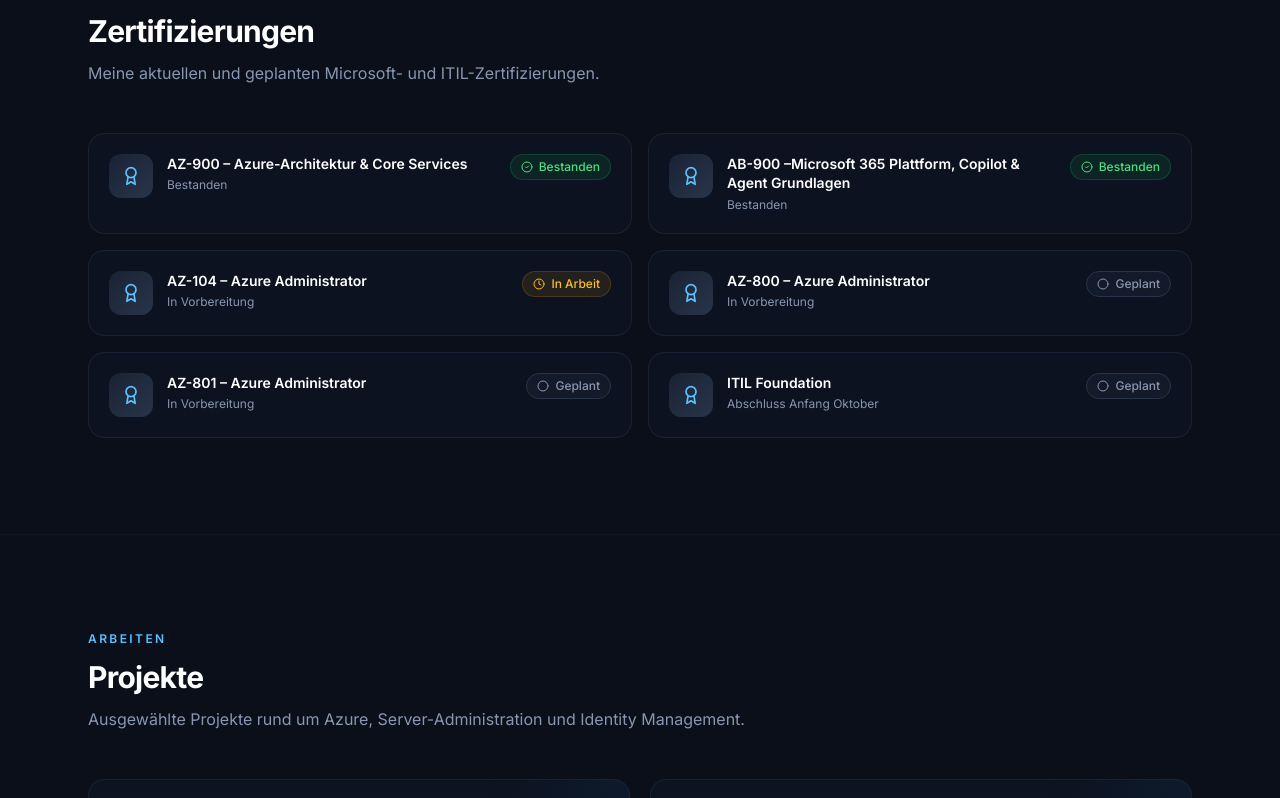
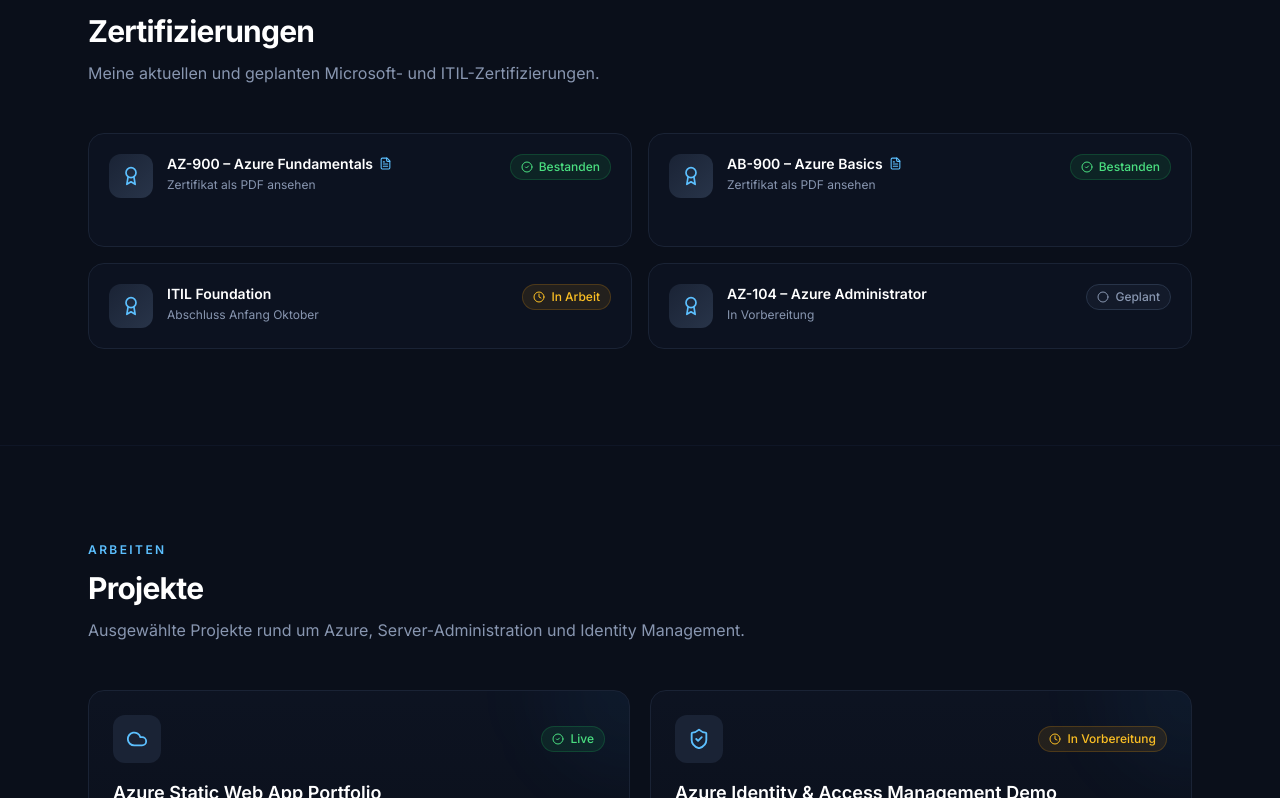
Before and after one commit to uv-code/IT-administration--Portofolio, a React (Vite) app in the folder project/: page / in a window 1280 px wide. Shown: the part 1402-2200 px from the top of the page. Built offline with nearby package versions, Linux system fonts and the light colour scheme.

Commit message:
Update src folder structure

```diff
--- a/project/src/App.tsx
+++ b/project/src/App.tsx
@@ -15,6 +15,8 @@ import {
   Clock,
   Circle,
   ChevronDown,
+  FileText,
+  ExternalLink,
 } from 'lucide-react';
 
 const NAV_LINKS = [
@@ -41,51 +43,54 @@ const CERTIFICATIONS: {
   short: string;
   status: CertStatus;
   note: string;
+  pdfUrl?: string;
 }[] = [
-  { name: 'AZ-900 – Azure-Architektur & Core Services', short: 'AZ-900', status: 'passed', note: 'Bestanden' },
-  { name: 'AB-900 –Microsoft 365 Plattform, Copilot & Agent Grundlagen ', short: 'AB-900', status: 'passed', note: 'Bestanden' },
-  {name: 'AZ-104 – Azure Administrator', short: 'AZ-104', status: 'in-progress', note: 'In Vorbereitung'  },
-  {name: 'AZ-800 – Azure Administrator', short: 'AZ-800', status: 'planned', note: 'In Vorbereitung'  },
-  {name: 'AZ-801 – Azure Administrator', short: 'AZ-801', status: 'planned', note: 'In Vorbereitung'  },
-  { name: 'ITIL Foundation', short: 'ITIL', status: 'planned', note: 'Abschluss Anfang Oktober' },
+  { name: 'AZ-900 – Azure Fundamentals', short: 'AZ-900', status: 'passed', note: 'Bestanden', pdfUrl: '/certs/az-900.pdf' },
+  { name: 'AB-900 – Azure Basics', short: 'AB-900', status: 'passed', note: 'Bestanden', pdfUrl: '/certs/ab-900.pdf' },
+  { name: 'ITIL Foundation', short: 'ITIL', status: 'in-progress', note: 'Abschluss Anfang Oktober' },
+  { name: 'AZ-104 – Azure Administrator', short: 'AZ-104', status: 'planned', note: 'In Vorbereitung' },
+];
 
-];
+type ProjectStatus = 'live' | 'in-progress' | 'planned';
 
 const PROJECTS: {
   title: string;
   description: string;
   tags: string[];
   icon: typeof Cloud;
-  status: CertStatus;
+  status: ProjectStatus;
 }[] = [
   {
     title: 'Azure Static Web App Portfolio',
     description:
       'Dieses Portfolio, deployed als Azure Static Web App mit React, Vite und Tailwind CSS. Vollständig responsiv und GitHub-verbunden.',
-    tags: ['Azure Static Web Apps', 'React', 'Vite', 'Tailwind'], status: 'planned',    icon: Cloud,
+    tags: ['Azure Static Web Apps', 'React', 'Vite', 'Tailwind'],
+    icon: Cloud,
+    status: 'live',
   },
   {
     title: 'Azure Identity & Access Management Demo',
     description:
       'Demonstration von Entra ID (Azure AD) Benutzerverwaltung, RBAC-Rollen, bedingtem Zugriff und Sicherheitsrichtlinien.',
     tags: ['Entra ID', 'RBAC', 'Conditional Access', 'Security'],
-    status: 'planned',
     icon: ShieldCheck,
+    status: 'in-progress',
   },
   {
     title: 'Windows Server & AD Lab',
     description:
       'Lokales Lab mit Windows Server, Active Directory, DNS, DHCP und Group Policy zur Administration in einer isolierten Umgebung.',
-    tags: ['Windows Server', 'Active Directory', 'GPO', 'DNS'], status: 'planned',
+    tags: ['Windows Server', 'Active Directory', 'GPO', 'DNS'],
     icon: Server,
+    status: 'in-progress',
   },
   {
     title: 'Azure VM Deployment',
     description:
       'Automatisierte Bereitstellung einer Azure-VM inkl. Netzwerksicherheitsgruppe, Speicherkonto und Diagnoseeinstellungen via Portal & CLI.',
     tags: ['Azure VM', 'NSG', 'CLI', 'IaC'],
+    icon: Cloud,
     status: 'planned',
-    icon: Cloud,
   },
 ];
 
@@ -387,32 +392,56 @@ function Certifications() {
         <div className="grid gap-4 sm:grid-cols-2">
           {CERTIFICATIONS.map((cert) => {
             const cfg = statusConfig[cert.status];
-            const Icon = cfg.icon;
+            const StatusIcon = cfg.icon;
+            const hasPdf = Boolean(cert.pdfUrl);
+            const Wrapper = hasPdf ? 'a' : 'div';
             return (
-              <div
+              <Wrapper
                 key={cert.name}
-                className="group relative overflow-hidden rounded-2xl border border-ink-800 bg-ink-900/50 p-5 transition-all hover:border-ink-700 hover:bg-ink-900"
+                {...(hasPdf
+                  ? {
+                      href: cert.pdfUrl,
+                      target: '_blank',
+                      rel: 'noreferrer',
+                    }
+                  : {})}
+                className={`group relative overflow-hidden rounded-2xl border border-ink-800 bg-ink-900/50 p-5 transition-all ${
+                  hasPdf
+                    ? 'hover:border-accent-500/40 hover:bg-ink-900 cursor-pointer'
+                    : 'hover:border-ink-700 hover:bg-ink-900'
+                }`}
               >
                 <div className="flex items-start justify-between gap-4">
                   <div className="flex items-start gap-3.5">
-                    <div className="flex h-11 w-11 shrink-0 items-center justify-center rounded-xl bg-gradient-to-br from-ink-800 to-ink-700 text-accent-400">
+                    <div className="flex h-11 w-11 shrink-0 items-center justify-center rounded-xl bg-gradient-to-br from-ink-800 to-ink-700 text-accent-400 transition-colors group-hover:from-accent-500/20 group-hover:to-accent-600/20 group-hover:text-accent-300">
                       <Award size={20} />
                     </div>
                     <div>
-                      <h3 className="text-sm font-semibold text-white leading-snug">
+                      <h3 className="text-sm font-semibold text-white leading-snug flex items-center gap-1.5">
                         {cert.name}
+                        {hasPdf && (
+                          <FileText size={13} className="text-accent-400 shrink-0" />
+                        )}
                       </h3>
-                      <p className="mt-1 text-xs text-ink-400">{cert.note}</p>
+                      <p className="mt-1 text-xs text-ink-400">
+                        {hasPdf ? 'Zertifikat als PDF ansehen' : cert.note}
+                      </p>
                     </div>
                   </div>
                   <span
                     className={`inline-flex shrink-0 items-center gap-1.5 rounded-full border px-2.5 py-1 text-xs font-medium ${cfg.classes}`}
                   >
-                    <Icon size={12} />
+                    <StatusIcon size={12} />
                     {cfg.label}
                   </span>
                 </div>
-              </div>
+                {hasPdf && (
+                  <div className="mt-3 flex items-center gap-1.5 text-xs font-medium text-accent-400 opacity-0 transition-opacity group-hover:opacity-100">
+                    <ExternalLink size={12} />
+                    PDF öffnen
+                  </div>
+                )}
+              </Wrapper>
             );
           })}
         </div>
@@ -420,6 +449,24 @@ function Certifications() {
     </section>
   );
 }
+
+const projectStatusConfig: Record<
+  ProjectStatus,
+  { label: string; classes: string }
+> = {
+  'live': {
+    label: 'Live',
+    classes: 'text-success-400 bg-success-500/10 border-success-500/20',
+  },
+  'in-progress': {
+    label: 'In Vorbereitung',
+    classes: 'text-warning-400 bg-warning-500/10 border-warning-500/20',
+  },
+  'planned': {
+    label: 'Geplant',
+    classes: 'text-ink-400 bg-ink-800/50 border-ink-700',
+  },
+};
 
 function Projects() {
   return (
@@ -433,6 +480,7 @@ function Projects() {
         <div className="grid gap-5 sm:grid-cols-2">
           {PROJECTS.map((project) => {
             const Icon = project.icon;
+            const status = projectStatusConfig[project.status];
             return (
               <article
                 key={project.title}
@@ -440,8 +488,18 @@ function Projects() {
               >
                 <div className="pointer-events-none absolute -right-20 -top-20 h-40 w-40 rounded-full bg-accent-500/5 blur-2xl transition-opacity group-hover:bg-accent-500/10" />
                 <div className="relative">
-                  <div className="mb-4 flex h-12 w-12 items-center justify-center rounded-xl bg-ink-800 text-accent-400 transition-colors group-hover:bg-accent-500/10 group-hover:text-accent-300">
-                    <Icon size={22} />
+                  <div className="mb-4 flex items-center justify-between">
+                    <div className="flex h-12 w-12 items-center justify-center rounded-xl bg-ink-800 text-accent-400 transition-colors group-hover:bg-accent-500/10 group-hover:text-accent-300">
+                      <Icon size={22} />
+                    </div>
+                    <span
+                      className={`inline-flex items-center gap-1.5 rounded-full border px-2.5 py-1 text-xs font-medium ${status.classes}`}
+                    >
+                      {project.status === 'live' && <CheckCircle2 size={12} />}
+                      {project.status === 'in-progress' && <Clock size={12} />}
+                      {project.status === 'planned' && <Circle size={12} />}
+                      {status.label}
+                    </span>
                   </div>
                   <h3 className="text-lg font-semibold text-white">
                     {project.title}
@@ -554,7 +612,7 @@ function Footer() {
               <Linkedin size={18} />
             </a>
             <a
-              href="mailto:dritanshehaj111@gmail.com"
+              href="mailto:dritan.shehaj@example.com"
               className="text-ink-500 transition-colors hover:text-ink-200"
               aria-label="E-Mail"
             >
```
Also changed, not shown: 1 other file (tests, documents, lock files or other folders).
